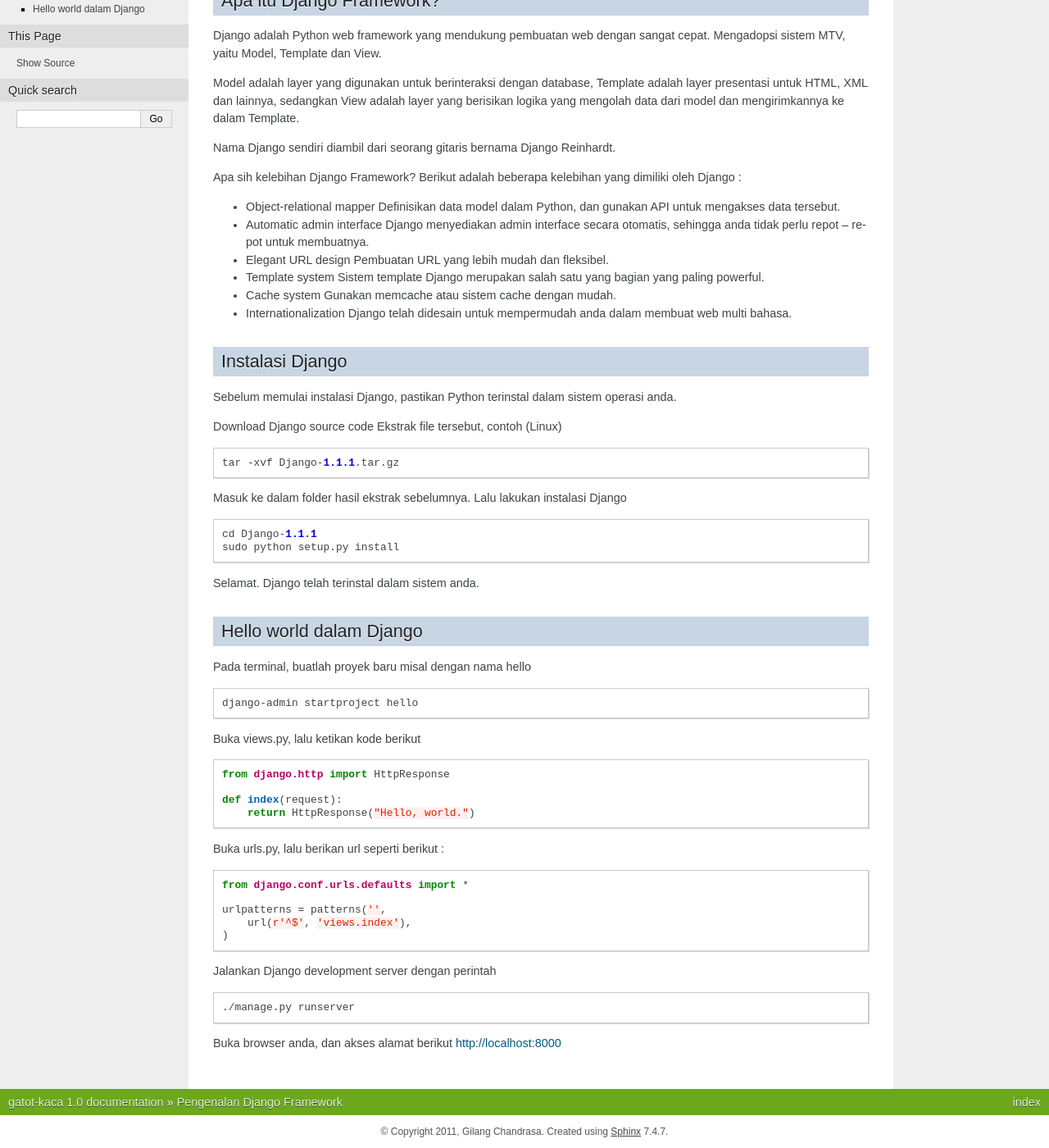
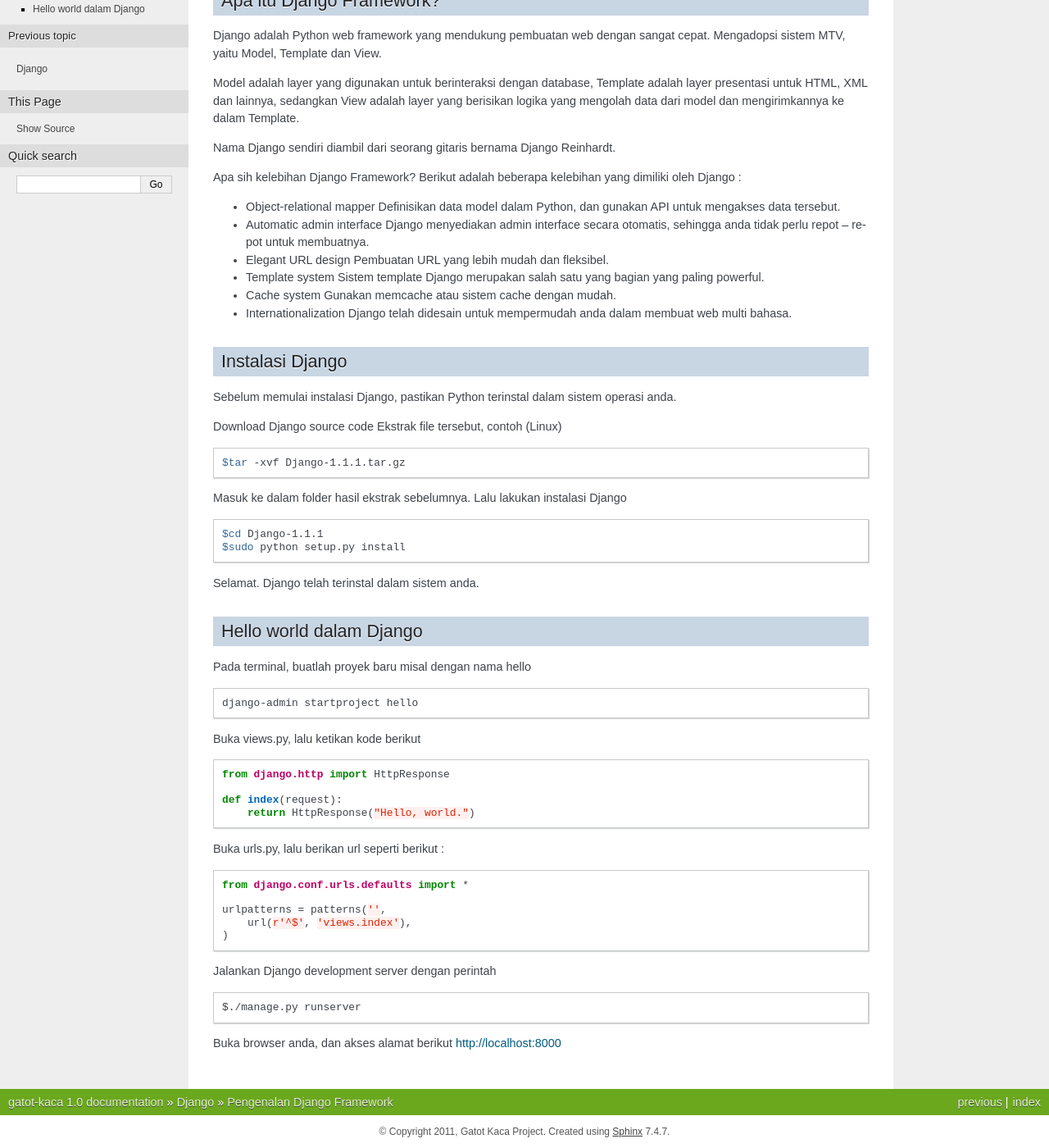
Before and after one commit to id-python/gatot-kaca, a Sphinx documentation site: the page built from source/django/pengenalan-django-framework.rst, in a window 1280 px wide and 1400 px high, scrolled down 142 px. Shown: the whole window at 82% size. Built offline with Sphinx 7.4.7, drawn with Linux system fonts in a browser that asks for light colours.

Commit message:
add better structure, table of content

```diff
--- a/source/conf.py
+++ b/source/conf.py
@@ -41,7 +41,7 @@
 
 # General information about the project.
 project = u'gatot-kaca'
-copyright = u'2011, Gilang Chandrasa'
+copyright = u'2011, Gatot Kaca Project'
 
 # The version info for the project you're documenting, acts as replacement for
 # |version| and |release|, also used in various other places throughout the
--- /dev/null
+++ b/source/django/index.rst
@@ -0,0 +1,7 @@
+Django
+======
+
+.. toctree::
+   :glob:
+
+   *
--- a/source/django/pengenalan-django-framework.rst
+++ b/source/django/pengenalan-django-framework.rst
@@ -32,15 +32,17 @@
 
 Download Django source code
 Ekstrak file tersebut, contoh (Linux)
-::
 
-    tar -xvf Django-1.1.1.tar.gz
+.. code-block:: bash
+
+    $tar -xvf Django-1.1.1.tar.gz
 
 Masuk ke dalam folder hasil ekstrak sebelumnya. Lalu lakukan instalasi Django
-::
 
-    cd Django-1.1.1
-    sudo python setup.py install
+.. code-block:: bash
+
+    $cd Django-1.1.1
+    $sudo python setup.py install
 
 Selamat. Django telah terinstal dalam sistem anda.
 
@@ -69,8 +71,9 @@
     )
 
 Jalankan Django development server dengan perintah
-::
 
-    ./manage.py runserver
+.. code-block:: bash
+
+    $./manage.py runserver
 
 Buka browser anda, dan akses alamat berikut http://localhost:8000
```
Also changed, not shown: source/index.rst (+6 -8 lines), source/python/index.rst (added, +7 -0 lines), source/python/pip-virtualenv-virtualenvwrapper.rst (added, +13 -0 lines).
